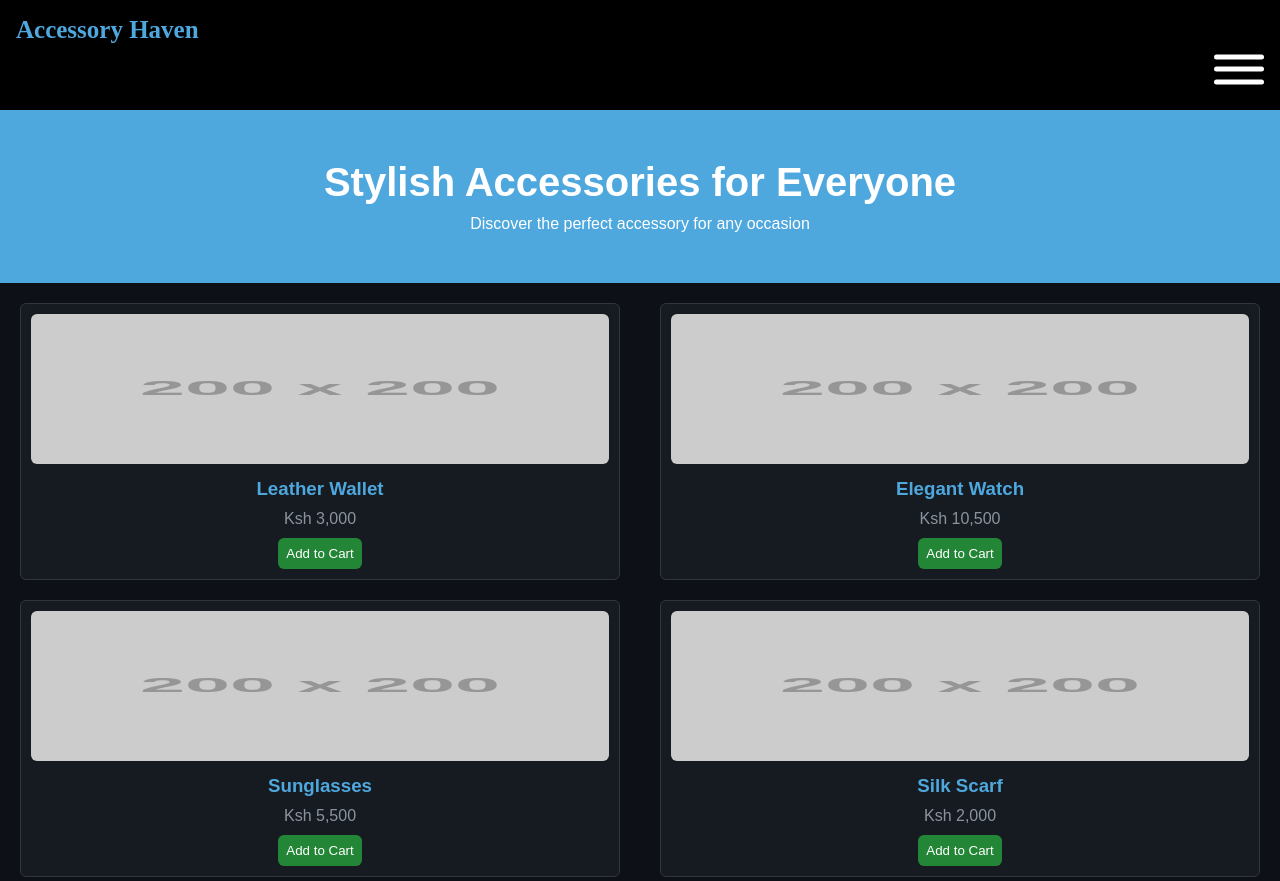
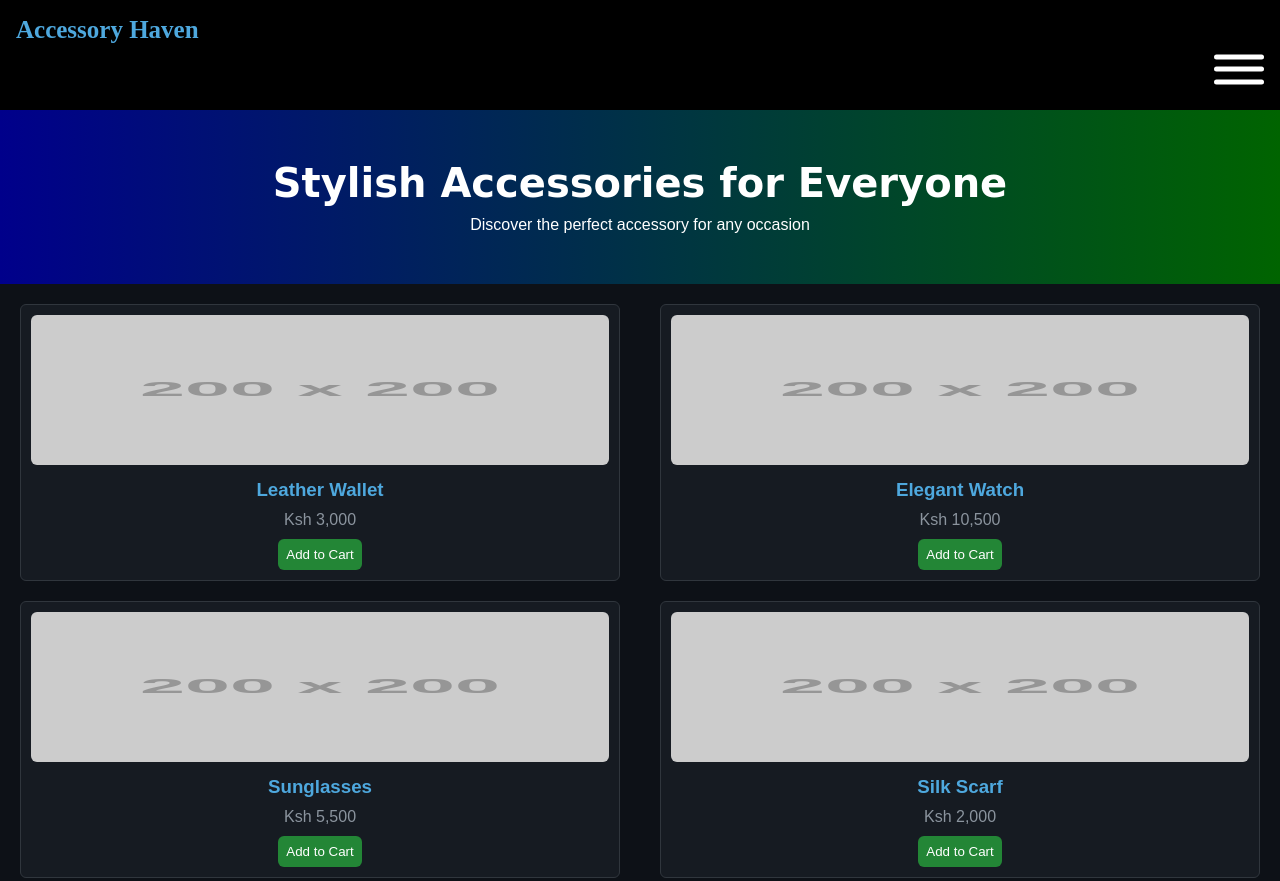
Before and after one commit to symoh05/g, a plain HTML site: page index.html in a window 1280 px wide. Shown: the top 881 px of the page. Drawn offline with Linux system fonts and the light colour scheme; placeholder pictures from the web are drawn by us.

Commit message:
Update index.html

```diff
--- a/index.html
+++ b/index.html
@@ -126,7 +126,7 @@
 
     /* Banner */
     .banner {
-      background-color:  #4ea8de;
+      background:linear-gradient(to right,darkblue,darkgreen);
       color: #fff;
       text-align: center;
       padding: 50px 20px;
@@ -135,6 +135,7 @@
     .banner h2 {
       font-size: 2.5em;
       margin-bottom: 10px;
+      font-family:cursive ;
     }
 
     /* Products Section */
```
